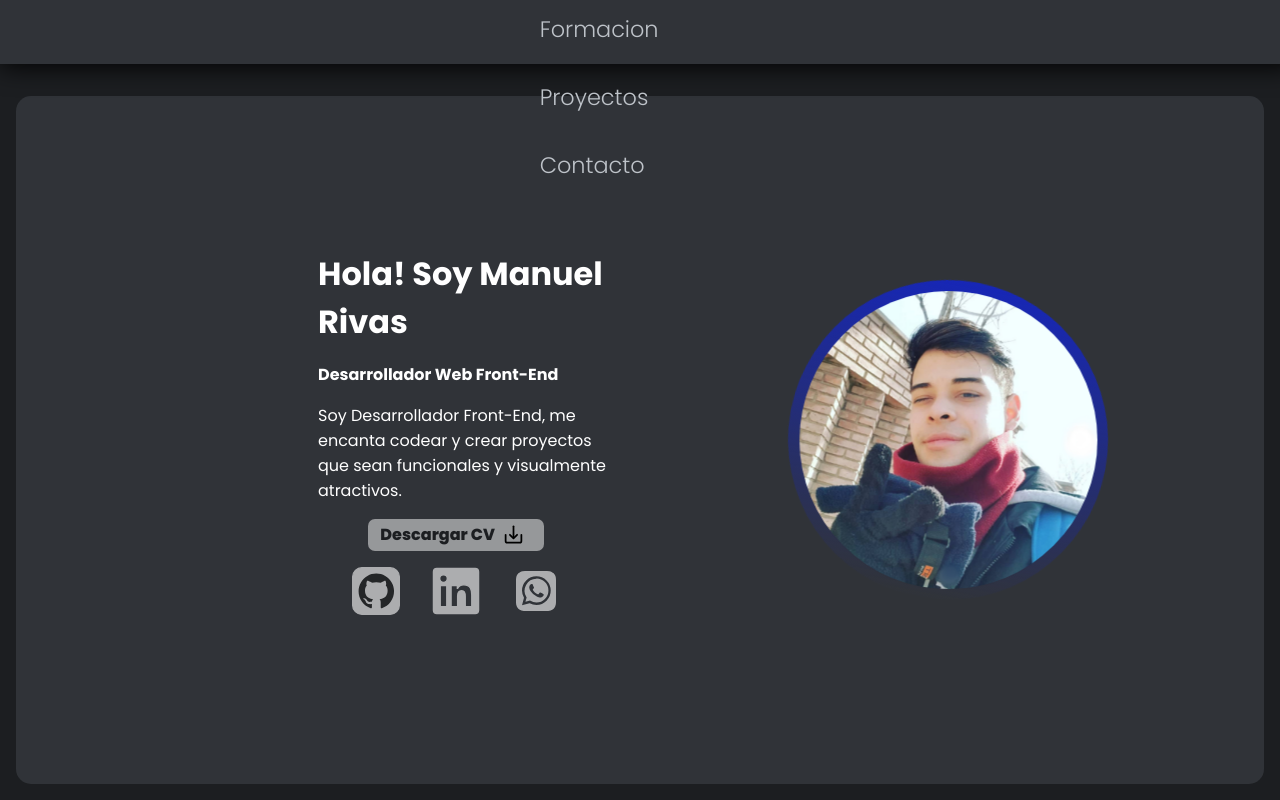
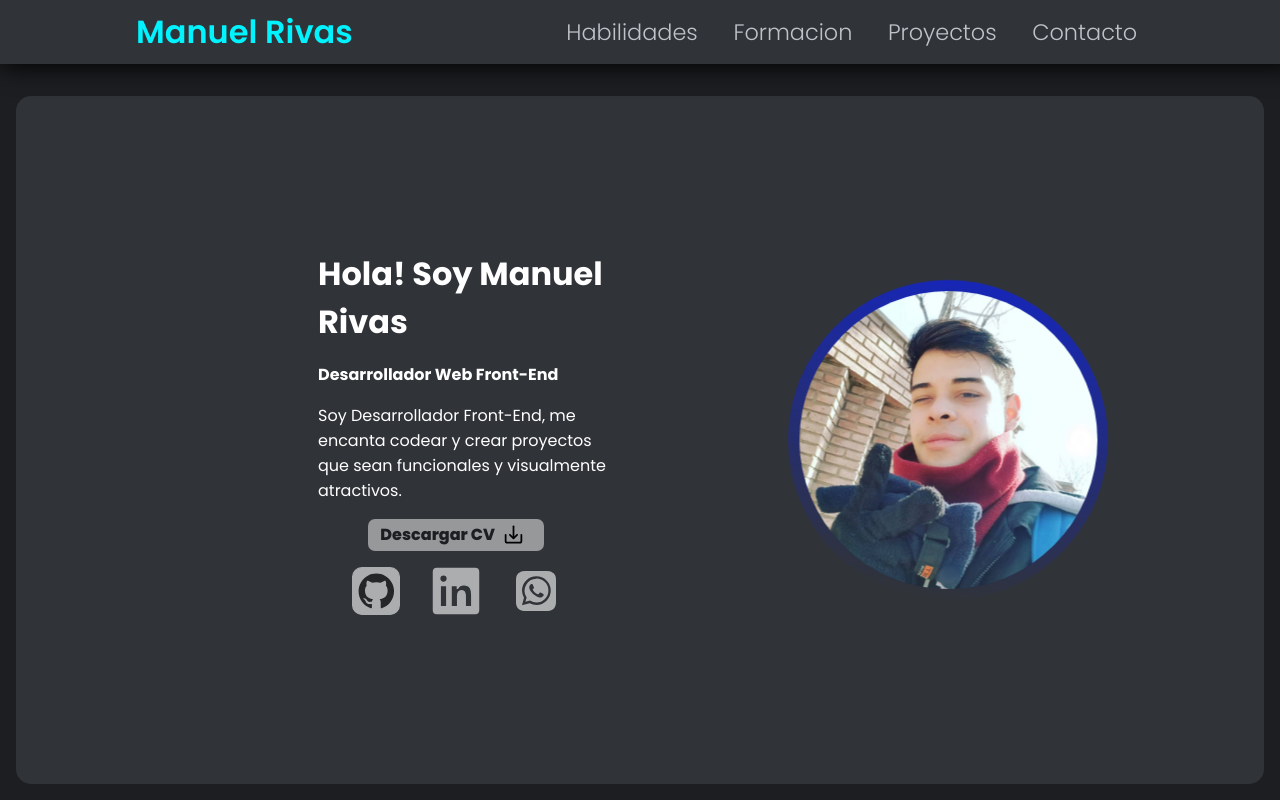
Before and after one commit to rexdaro/Portfolio, a React (Vite) app: page / in a window 1280 px wide. Shown: the top 800 px of the page. Built offline with nearby package versions, Linux system fonts and the light colour scheme.

Commit message:
portfolio listo

```diff
--- a/src/App.css
+++ b/src/App.css
@@ -44,6 +44,17 @@
     /* codigo de abajo es para que la barra quede fija */
 
 
+}
+
+.div_barra_oculto{
+    padding: 0.5rem;
+    display: flex;
+
+    height: 3rem;
+    width: 80%;
+    align-items: center;
+    justify-content: space-between;
+    /* codigo de abajo es para que la barra quede fija */
 }
 
 .boton_principal{
@@ -593,12 +604,6 @@
 }
 
 
-
-
-
-
-
-
 /* todo lo de arriba tiene que ver con la animacion y el diseño de mi imagen en contacto */
 
 
@@ -732,9 +737,7 @@
     }
 
 
-    .div_barra_oculto{
-        display: none;
-    }
+
 
     .div_barra {
         position: absolute;
@@ -742,9 +745,14 @@
         flex-direction: column;
         height: 93vh;
         width: 100vw;
-        top: 4.5rem;
+        top: 4.7rem;
         background-color: #303338;
         display: flex;
+        justify-content: space-evenly;
+    }
+
+    .div_barra_oculto{
+        display: none;
     }
 
 
@@ -808,4 +816,13 @@
         text-align: justify;
         width: 100%;
     }
+
+    #menu-button{
+        transition: .5s;
+    }
+
+    #menu-button:hover{
+        rotate: 180deg;
+
+    }
 }
--- a/src/components/componentes_Principal/Barra.jsx
+++ b/src/components/componentes_Principal/Barra.jsx
@@ -1,7 +1,8 @@
 
 import Button_menu from "./botones/Button_menu";
-import home from '../../../public/icon/home.svg'
-import menu from '../../../public/icon/menu.svg'
+import home from '../../../public/icon/home.svg';
+import menu from '../../../public/icon/menu.svg';
+import menuBlue from '../../../public/icon/menu_blue.svg';
 import { useState } from "react";
 
 
@@ -25,7 +26,7 @@ function Barra() {
       <div className="barra">
 
         <a href="#inicio"><img src={home} alt="home" onClick={desactivarNav}/></a>
-        <img src={menu} alt="menu" id="menu-button" onClick={activarNavbar} />
+        <img src={showNavbar ? menuBlue : menu} alt="menu" id="menu-button" onClick={activarNavbar} />
 
         <div className={`${!showNavbar ? 'div_barra_oculto' : 'div_barra'}`} id="navbar-items">
           <Button_menu text='Manuel Rivas'
```
Also changed, not shown: public/icon/menu_blue.svg (added).
